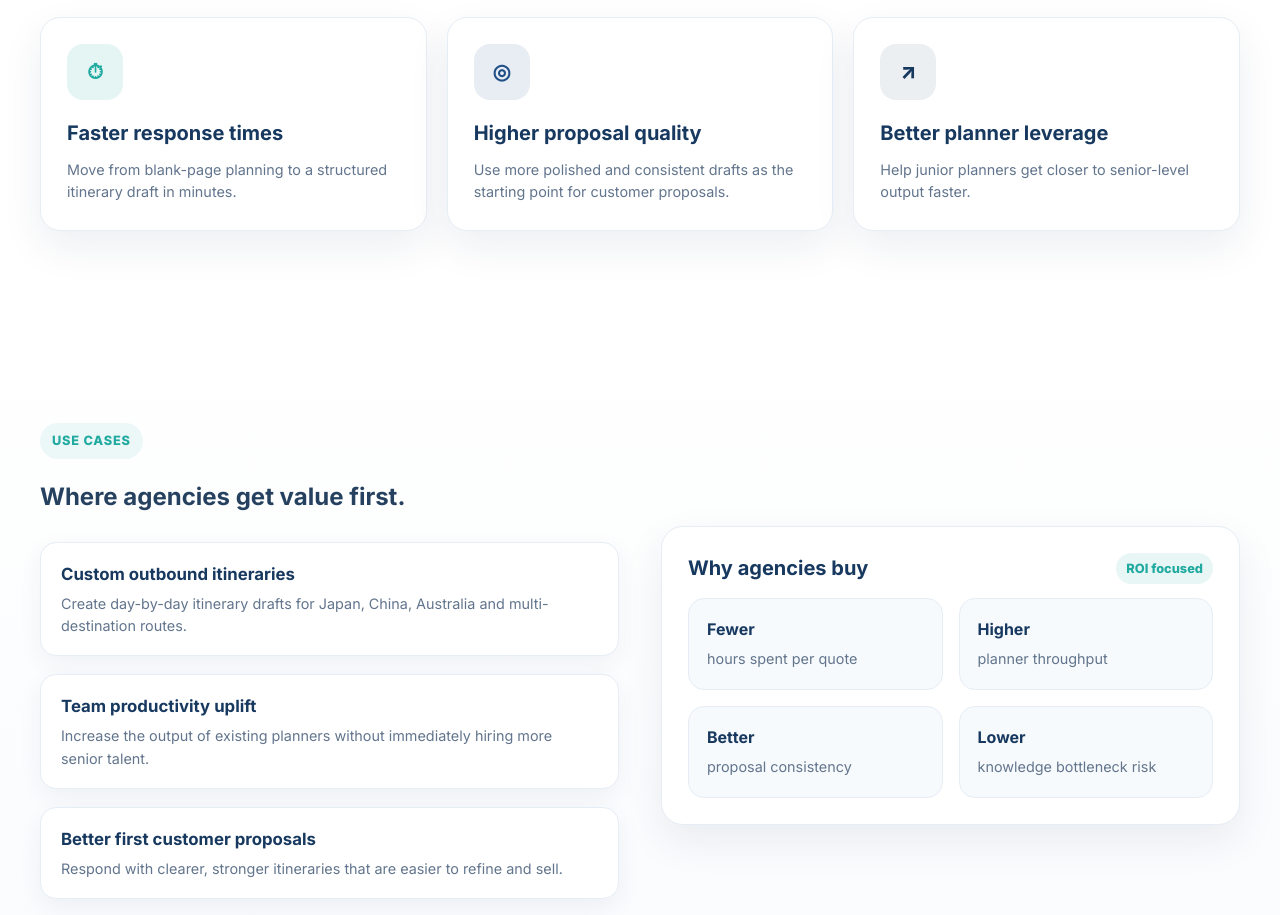
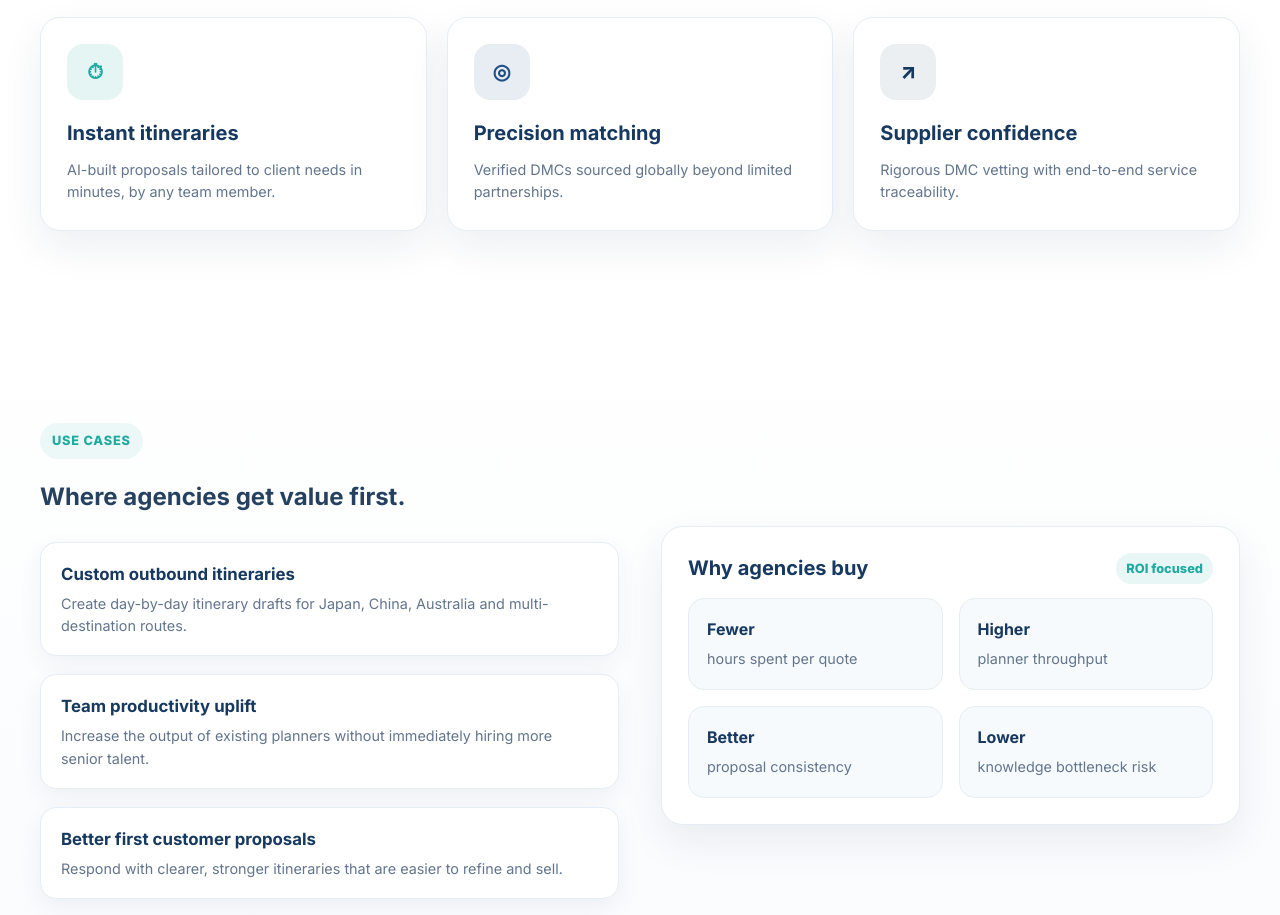
Before and after one commit to koronto11/tour-matrix-ai, a plain HTML site: page tour-matrix-ai/website/solution-travel-agencies.html in a window 1280 px wide. Shown: the part 787-1702 px from the top of the page. Drawn offline with Linux system fonts and the light colour scheme.

Commit message:
feat:修改文案

```diff
--- a/tour-matrix-ai/website/solution-travel-agencies.html
+++ b/tour-matrix-ai/website/solution-travel-agencies.html
@@ -62,9 +62,9 @@
         <div class="eyebrow">Agency outcomes</div>
       </div>
       <div class="detail-grid">
-        <article class="detail-card"><div class="icon-chip teal">⏱</div><h3>Faster response times</h3><p>Move from blank-page planning to a structured itinerary draft in minutes.</p></article>
-        <article class="detail-card"><div class="icon-chip navy">◎</div><h3>Higher proposal quality</h3><p>Use more polished and consistent drafts as the starting point for customer proposals.</p></article>
-        <article class="detail-card"><div class="icon-chip neutral">↗</div><h3>Better planner leverage</h3><p>Help junior planners get closer to senior-level output faster.</p></article>
+        <article class="detail-card"><div class="icon-chip teal">⏱</div><h3>Instant itineraries</h3><p>AI-built proposals tailored to client needs in minutes, by any team member.</p></article>
+        <article class="detail-card"><div class="icon-chip navy">◎</div><h3>Precision matching</h3><p>Verified DMCs sourced globally beyond limited partnerships.</p></article>
+        <article class="detail-card"><div class="icon-chip neutral">↗</div><h3>Supplier confidence</h3><p>Rigorous DMC vetting with end-to-end service traceability.</p></article>
       </div>
     </div>
   </section>
```
